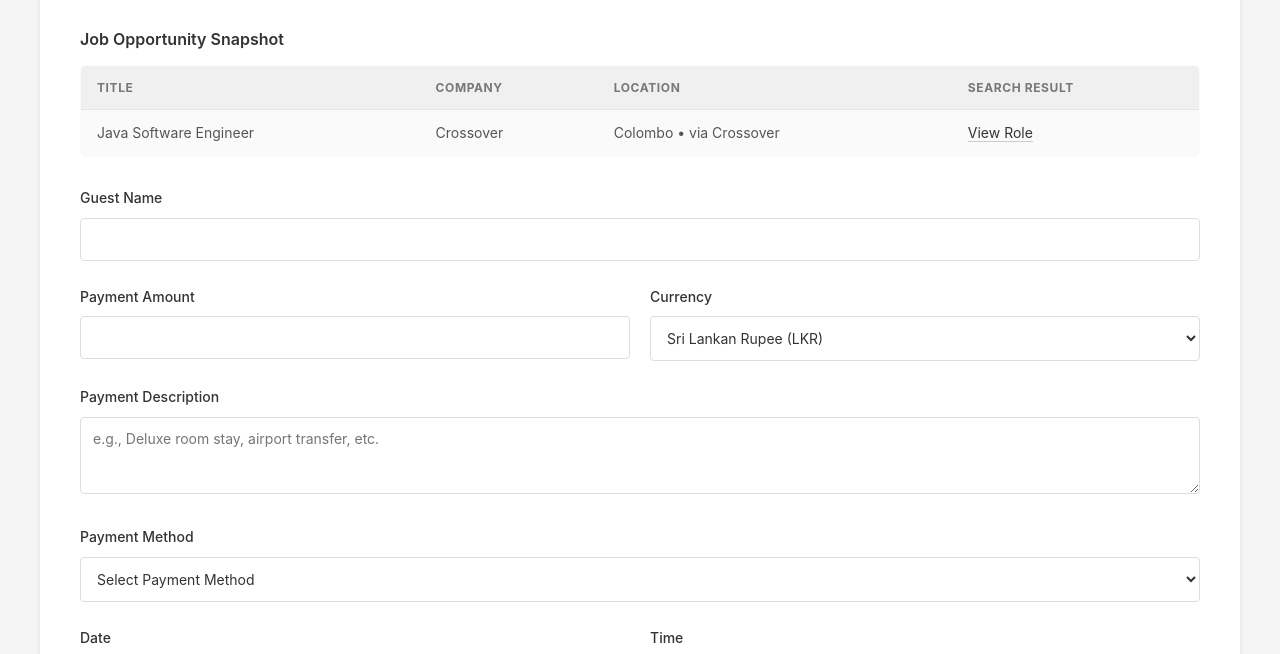
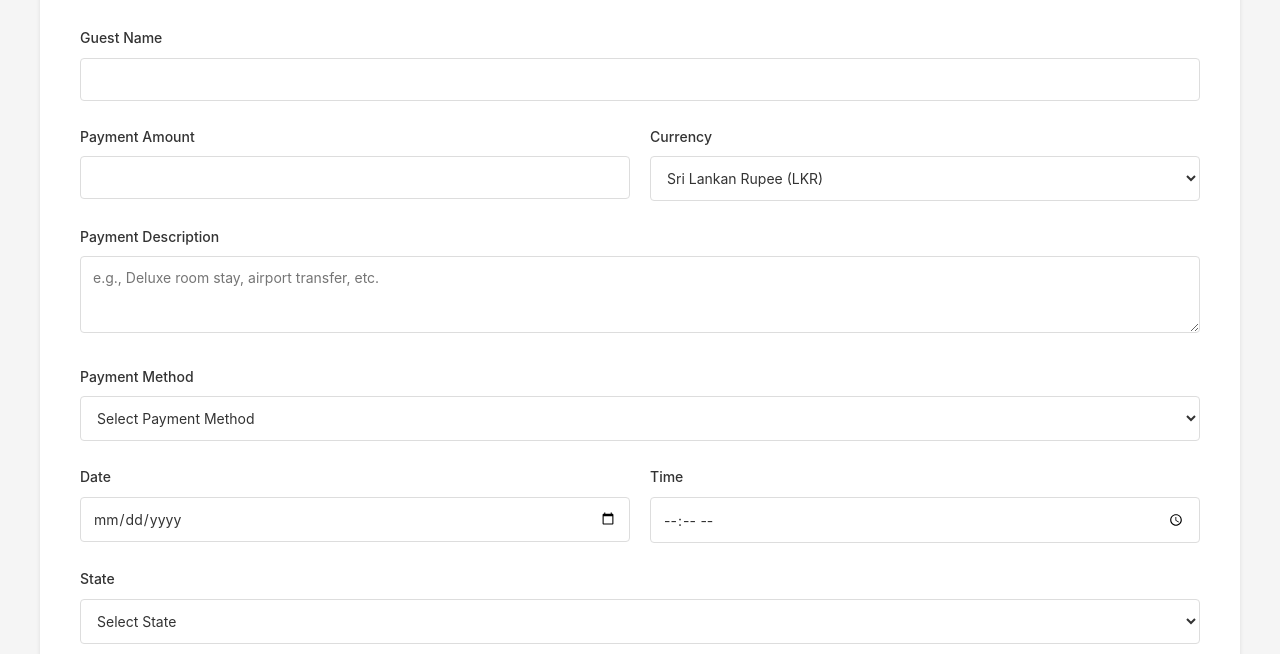
Before and after one commit to darshana-perera-97/DM-tours-, a plain HTML site: page bill generator/index.html in a window 1280 px wide. Shown: the part 114-768 px from the top of the page. Drawn offline with nearby package versions, Linux system fonts and the light colour scheme.

Commit message:
form updated

```diff
--- a/bill generator/index.html
+++ b/bill generator/index.html
@@ -330,28 +330,6 @@
     <div class="container">
         <h1>Bill Generator</h1>
         <div class="content">
-            <div class="job-table-wrapper">
-                <p class="job-table-title">Job Opportunity Snapshot</p>
-                <table class="job-table">
-                    <thead>
-                        <tr>
-                            <th>Title</th>
-                            <th>Company</th>
-                            <th>Location</th>
-                            <th>Search Result</th>
-                        </tr>
-                    </thead>
-                    <tbody>
-                        <tr>
-                            <td>Java Software Engineer</td>
-                            <td>Crossover</td>
-                            <td>Colombo • via Crossover</td>
-                            <td><a href="https://www.crossover.com/jobs/java-developer" target="_blank" rel="noopener">View Role</a></td>
-                        </tr>
-                    </tbody>
-                </table>
-            </div>
-
             <form id="paymentForm">
                 <div class="form-group">
                     <label for="guestName">Guest Name</label>
```
